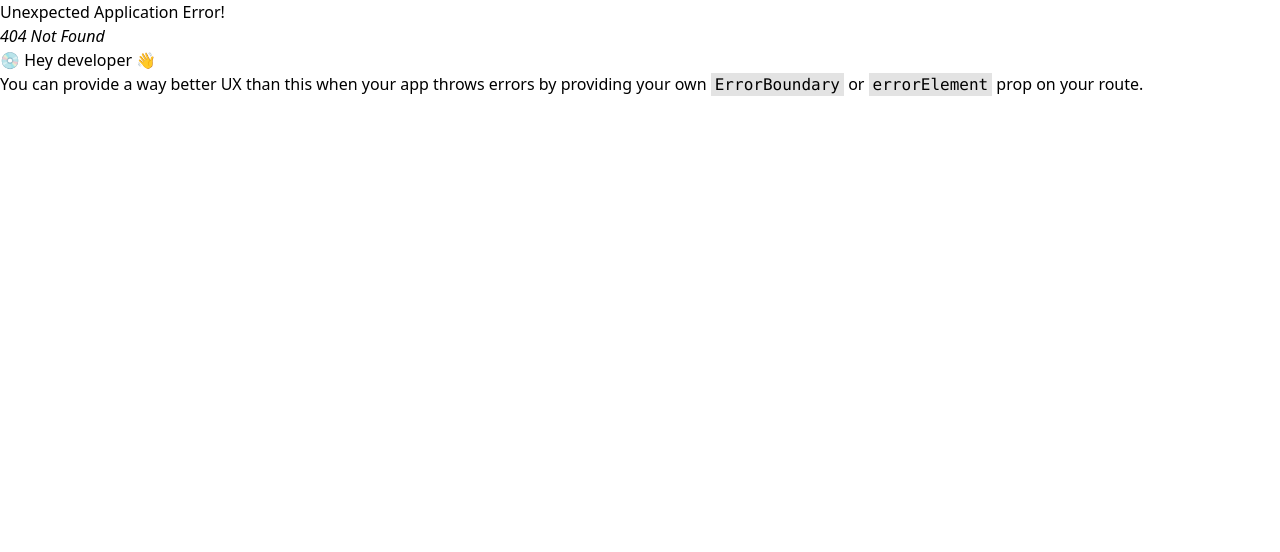
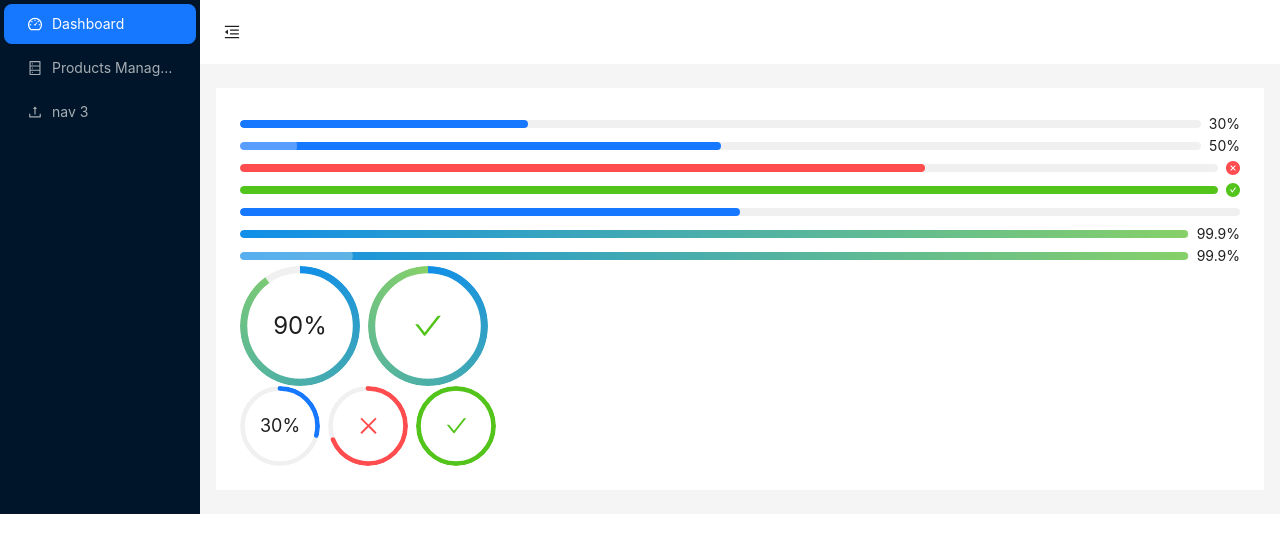
Before and after one commit to NgocTuyen0305/car-reduxtoolkit, a React (Vite) app: page /admin/dashboard in a window 1280 px wide. Before the commit this address had no page. Shown: the top 552 px of the page. Built offline with nearby package versions, Linux system fonts and the light colour scheme.

Commit message:
RTK query auth

```diff
--- a/src/app/store.ts
+++ b/src/app/store.ts
@@ -12,7 +12,7 @@ import {
 import storage from 'redux-persist/lib/storage';
 // import { productReducer } from '../slices/Product';
 import productApi, {productReducer} from '../features/admin/productSlice';
-import { authReducer } from '../features/auth/authSlice';
+import authApi, { authReducer } from '../features/auth/authSlice';
 
 const persistConfig = {
     key: 'root',
@@ -21,7 +21,7 @@ const persistConfig = {
 }
 const rootReducer = combineReducers({
     [productApi.reducerPath]: productReducer,
-    auth: authReducer
+    [authApi.reducerPath]: authReducer,
 })
 const persistedReducer = persistReducer(persistConfig, rootReducer)
 
@@ -32,7 +32,7 @@ export const store = configureStore({
             serializableCheck: {
                 ignoredActions: [FLUSH, REHYDRATE, PAUSE, PERSIST, PURGE, REGISTER],
             },
-        }).concat(productApi.middleware),
+        }).concat(productApi.middleware,authApi.middleware),
 });
 export type AppDispatch = typeof store.dispatch
 export type RootState = ReturnType<typeof store.getState>
--- a/src/features/admin/pages/AdminLayout.tsx
+++ b/src/features/admin/pages/AdminLayout.tsx
@@ -1,13 +1,13 @@
 import React, { useState } from 'react'
 import {
+  DashboardOutlined,
   MenuFoldOutlined,
   MenuUnfoldOutlined,
   UploadOutlined,
-  UserOutlined,
-  VideoCameraOutlined,
+  DatabaseOutlined,
 } from '@ant-design/icons';
 import { Layout, Menu, Button, theme } from 'antd';
-import { Outlet } from 'react-router-dom';
+import { Link, Outlet } from 'react-router-dom';
 
 const { Header, Sider, Content } = Layout;
 
@@ -18,7 +18,7 @@ const AdminLayout = () => {
   } = theme.useToken();
 
   return (
-    <Layout>
+    <Layout className='h-screen'>
     <Sider trigger={null} collapsible collapsed={collapsed}>
       <div className="demo-logo-vertical" />
       <Menu
@@ -28,13 +28,13 @@ const AdminLayout = () => {
         items={[
           {
             key: '1',
-            icon: <UserOutlined />,
-            label: 'nav 1',
+            icon: <DashboardOutlined />,
+            label: <Link to={`/admin/dashboard`}>Dashboard</Link>,
           },
           {
             key: '2',
-            icon: <VideoCameraOutlined />,
-            label: 'nav 2',
+            icon: <DatabaseOutlined />,
+            label: <Link to={`/admin/product`}>Products Management</Link>,
           },
           {
             key: '3',
--- /dev/null
+++ b/src/features/admin/pages/Dashboard.tsx
@@ -0,0 +1,50 @@
+import React from "react";
+import { red, green } from "@ant-design/colors";
+import { Progress, Space } from "antd";
+const Dashboard = () => {
+  return (
+    <>
+      <div className="grid grid-cols-2 gap-12">
+        <div className="">
+          <Progress percent={30} />
+          <Progress percent={50} status="active" />
+          <Progress percent={70} status="exception" />
+          <Progress percent={100} />
+          <Progress percent={50} showInfo={false} />
+        </div>
+        <div className="">
+          <Progress
+            percent={99.9}
+            strokeColor={{ "0%": "#108ee9", "100%": "#87d068" }}
+          />
+          <Progress
+            percent={99.9}
+            status="active"
+            strokeColor={{ from: "#108ee9", to: "#87d068" }}
+          />
+          <Space wrap>
+            <Progress
+              type="circle"
+              percent={90}
+              strokeColor={{ "0%": "#108ee9", "100%": "#87d068" }}
+            />
+            <Progress
+              type="circle"
+              percent={100}
+              strokeColor={{ "0%": "#108ee9", "100%": "#87d068" }}
+            />
+          </Space>
+        </div>
+        <div className="">
+          <Space wrap>
+            <Progress type="circle" percent={30} size={80} />
+            <Progress type="circle" percent={70} size={80} status="exception" />
+            <Progress type="circle" percent={100} size={80} />
+          </Space>
+        </div>
+      </div>
+    </>
+  );
+};
+
+export default Dashboard;
--- a/src/features/admin/pages/Products.tsx
+++ b/src/features/admin/pages/Products.tsx
@@ -103,9 +103,13 @@ const Products = () => {
 
   return (
     <>
-      <div className="h-screen">
-        <Table columns={columns} dataSource={dataSoucre} />
-        <Button
+      <div className="">
+        <div className="flex justify-between items-center my-6">
+          <div className="">
+          <span className="text-2xl font-bold">Product Management</span>
+          </div>
+          <div className="">
+          <Button
           type="primary"
           onClick={showModal}
           className="bg-violet-500 mt-6"
@@ -119,6 +123,10 @@ const Products = () => {
         >
           <AddProducts />
         </Modal>
+          </div>
+        </div>
+        <Table columns={columns} dataSource={dataSoucre} />
+
       </div>
     </>
   );
--- a/src/features/auth/authSlice.ts
+++ b/src/features/auth/authSlice.ts
@@ -1,16 +1,21 @@
-import { createSlice } from "@reduxjs/toolkit";
-import { SignIn, SignUp } from "../../actions/auth";
-const authSlice = createSlice({
-  name: "auth",
-  initialState: { users: {}, isAuthenticated: false, loading: false },
-  reducers: {},
-  extraReducers: (builder) => {
-    builder.addCase(SignUp.fulfilled, (state, action) => {
-      state.users = action.payload;
-    });
-    builder.addCase(SignIn.fulfilled, (state, action) => {
-      state.users = action.payload;
-    });
-  },
-});
-export const authReducer = authSlice.reducer;
+import { createApi, fetchBaseQuery } from "@reduxjs/toolkit/query/react";
+const authApi = createApi({
+  reducerPath: 'auth',
+  tagTypes: ['Auth'],
+  baseQuery: fetchBaseQuery({
+    baseUrl: 'http://localhost:3000'
+  }),
+  endpoints: (builder)=>({
+    signin: builder.mutation({
+      query: (signUser) => ({
+        url: "auth/signin",
+        method: "POST",
+        body: signUser,
+      }),
+      invalidatesTags: ["Auth"],
+    }),
+  })
+})
+export const authReducer = authApi.reducer;
+export const {useSigninMutation} = authApi;
+export default authApi
--- a/src/router.tsx
+++ b/src/router.tsx
@@ -9,6 +9,7 @@ import Signup from "./features/auth/pages/Signup";
 import AdminLayout from "./features/admin/pages/AdminLayout";
 import Products from "./features/admin/pages/Products";
 import EditProducts from "./features/admin/pages/EditProducts";
+import Dashboard from "./features/admin/pages/Dashboard";
 export const router = createBrowserRouter([
   {
     path: "/",
@@ -48,6 +49,10 @@ export const router = createBrowserRouter([
         element: <EditProducts/>,
       },
       {
+        path: "/admin/dashboard",
+        element: <Dashboard/>,
+      },
+      {
         path: "product/:idProduct",
         element: <div className="">Product Detail</div>,
       },
```
